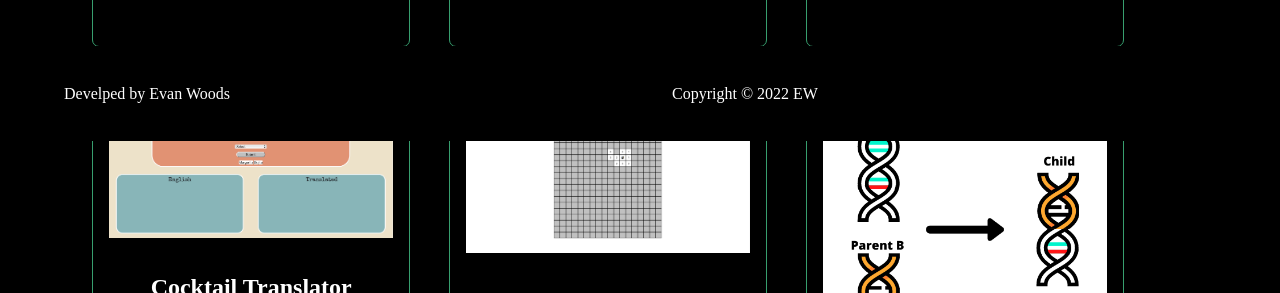
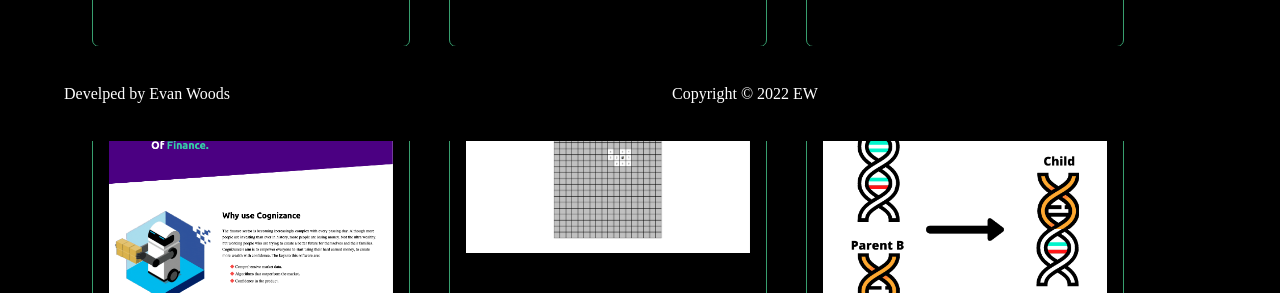
Before and after one commit to EvanCWoods/Evan-Woods-Portflio, a React (Create React App) app: page /projects in a window 1280 px wide. Shown: the part 659-952 px from the top of the page. Built offline with nearby package versions, Linux system fonts and the light colour scheme; some icons are missing.

Commit message:
updated portfolio, updated projects

```diff
--- a/src/components/Projects.js
+++ b/src/components/Projects.js
@@ -8,6 +8,7 @@ import mushroom from "../Assets/project-images/mushroom.jpeg";
 import cocktails from "../Assets/project-images/cocktails.png";
 import minesweeper from "../Assets/project-images/minesweeper.png";
 import genetic from "../Assets/project-images/genetic-algo.png";
+import cognizance from "../Assets/project-images/cognizance.png";
 
 function Projects() {
     return (
@@ -15,7 +16,7 @@ function Projects() {
             <Project image={artJacent} projectTitle="ArtJacent" projectDescription="This is a social media app that is directed at local artists and people who are interested in their work. Artists post their work, and the viewer sees them in their feed, sorted by distance to the creator." link="https://github.com/EvanCWoods/artJacent"/>
             <Project image={noteTaker} projectTitle="Note Taker" projectDescription="This is a note taker app that runs in the browser. It is designed to allow a user to create notes throughout the work day, change them as reuired and delete them upon completion." link="https://github.com/EvanCWoods/Note-Taker"/>
             <Project image={mushroom} projectTitle="Mushroom Classifier" projectDescription="This is a machine learning project which uses TensoFlow to detirmine whether a mushroom is poisonous or eddible based on a set of features such as color, size, stock length etc." link="https://github.com/EvanCWoods/Mushroom-Classifier"/>
-            <Project image={cocktails} projectTitle="Cocktail Translator" projectDescription="This app takes user input of a cocktail name, allows them to select the language to translate to, and provides information in both english and the selected language such as a description, ingredients and measurements." link="https://github.com/EvanCWoods/group-3-cocktails-in-any-language"/>
+            <Project image={cognizance} projectTitle="Cognizance" projectDescription="This app is a financial SaaS that allows subscribers to access comprehensive market data, that includes price, along with statistical and technical indicators. Subscribers can access this data either through the API, or the user interface." link="https://evan-woods-final-project.herokuapp.com"/>
             <Project image={minesweeper} projectTitle="Mine Sweeper game" projectDescription="This is a recreation of the once popular game 'Mine Sweeper'. It is built using JavaScript and emulates the origin game mechanics." link="https://github.com/EvanCWoods/mineSweeper"/>
             <Project image={genetic} projectTitle="Genetic Algorithm" projectDescription="This project uses raw python to simulate natural selection at its basic level. Essentially using numbers as genetic code to be passed on from generation to generation until the 'creatures' become very good at guessing a number." link="https://github.com/EvanCWoods/genetic-algorithm"/>
         </div>
```
Also changed, not shown: src/Assets/project-images/cognizance.png (added), 1 other file (tests, documents, lock files or other folders).
